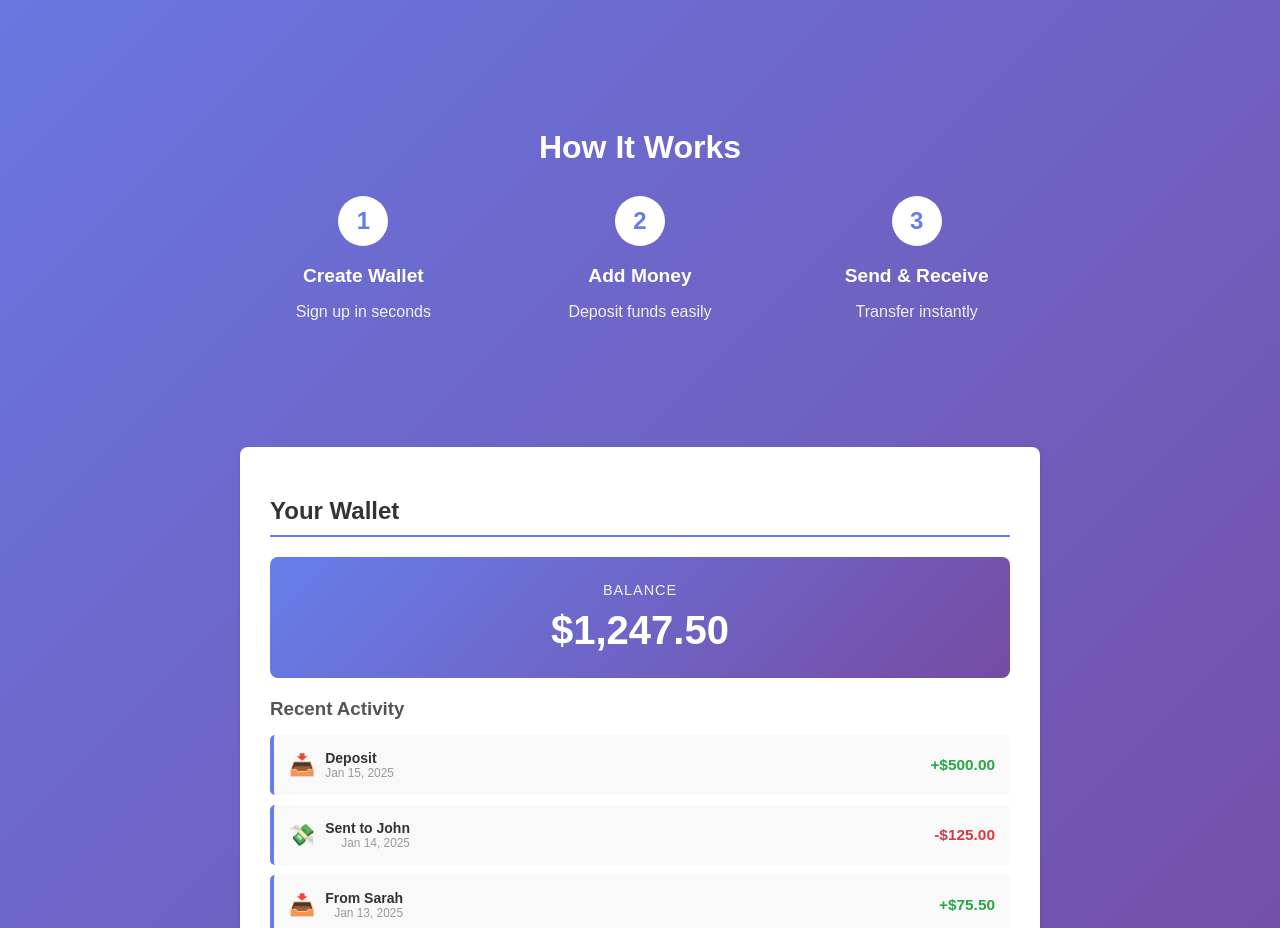
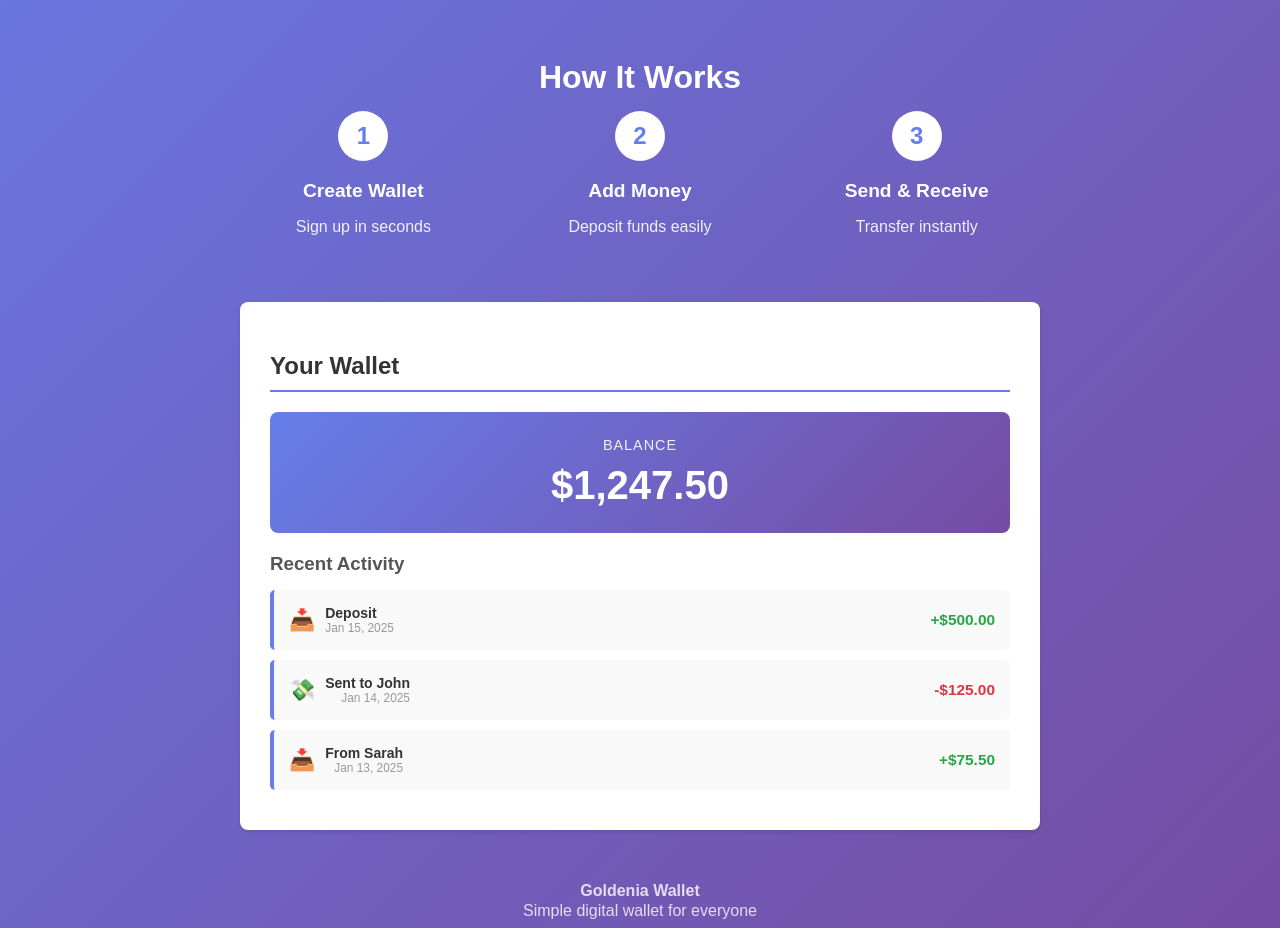
Before and after one commit to notfarruks/goldenia-wallet-project, a React (Create React App) app in the folder frontend/: page / in a window 1280 px wide. Shown: the part 440-1368 px from the top of the page. Built offline with nearby package versions, Linux system fonts and the light colour scheme.

Commit message:
style: tighten layout spacing and remove excessive vertical gaps

```diff
--- a/frontend/src/components/LandingPage.css
+++ b/frontend/src/components/LandingPage.css
@@ -46,7 +46,7 @@
 .demo-card {
   background-color: white;
   padding: 30px;
-  margin: 30px 0;
+  margin: 10px 0;
   border-radius: 8px;
   box-shadow: 0 2px 4px rgba(0, 0, 0, 0.1);
 }
@@ -132,7 +132,7 @@
   display: grid;
   grid-template-columns: repeat(auto-fit, minmax(200px, 1fr));
   gap: 20px;
-  margin: 10px 0 40px;
+  margin: 10px 0 10px;
 }
 
 .feature {
@@ -163,13 +163,13 @@
 .how-it-works {
   text-align: center;
   color: white;
-  padding: 40px 20px;
-  margin: 20px 0;
+  padding: 10px 20px;
+  margin: 10px 0;
 }
 
 .how-it-works h2 {
   font-size: 2em;
-  margin-bottom: 30px;
+  margin-bottom: 15px;
 }
 
 .steps {
@@ -211,12 +211,12 @@
 footer {
   text-align: center;
   color: white;
-  padding: 40px 20px;
-  margin-top: 40px;
+  padding: 10px 20px;
+  margin-top: 10px;
 }
 
 footer p {
-  margin: 5px 0;
+  margin: 2px 0;
   opacity: 0.8;
 }
 
```
